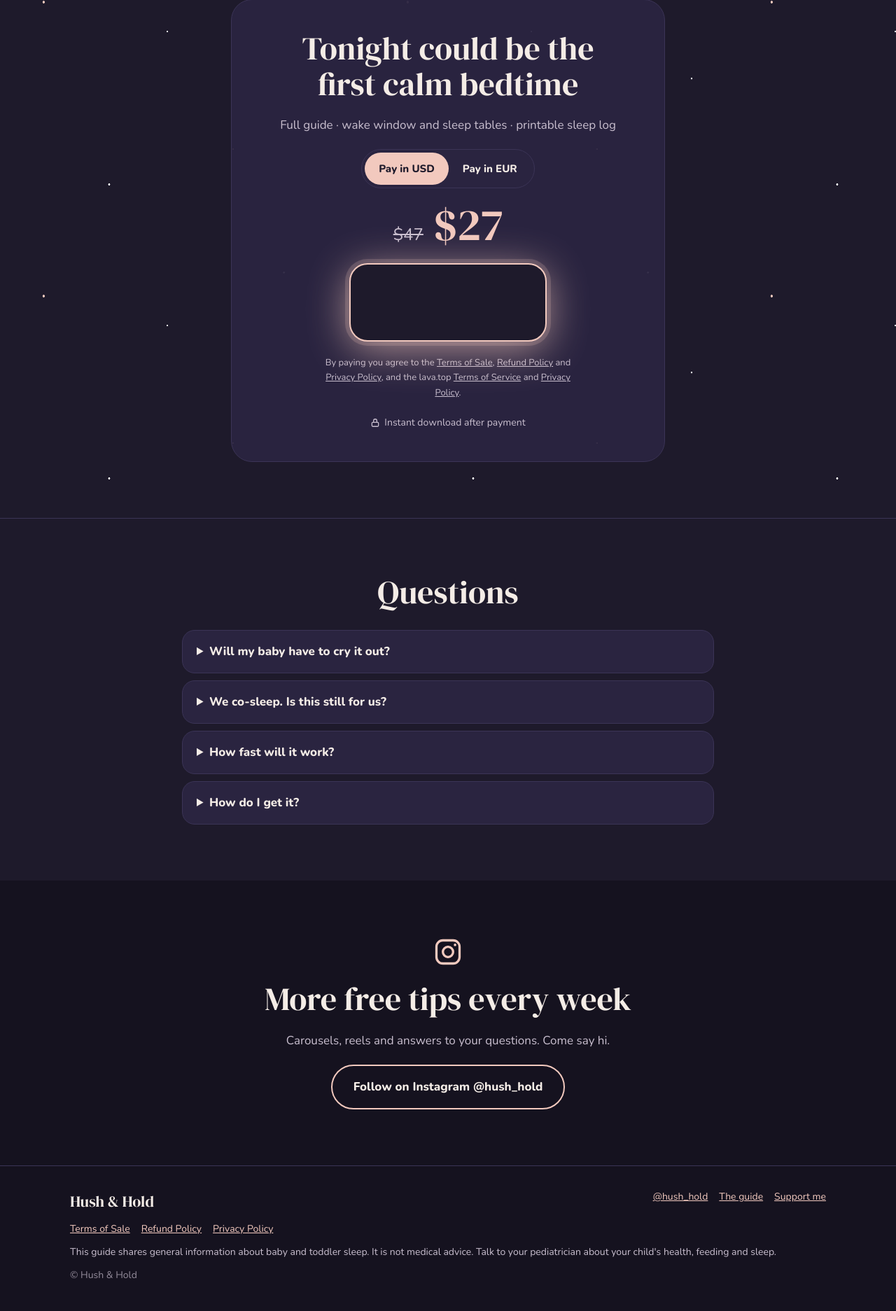
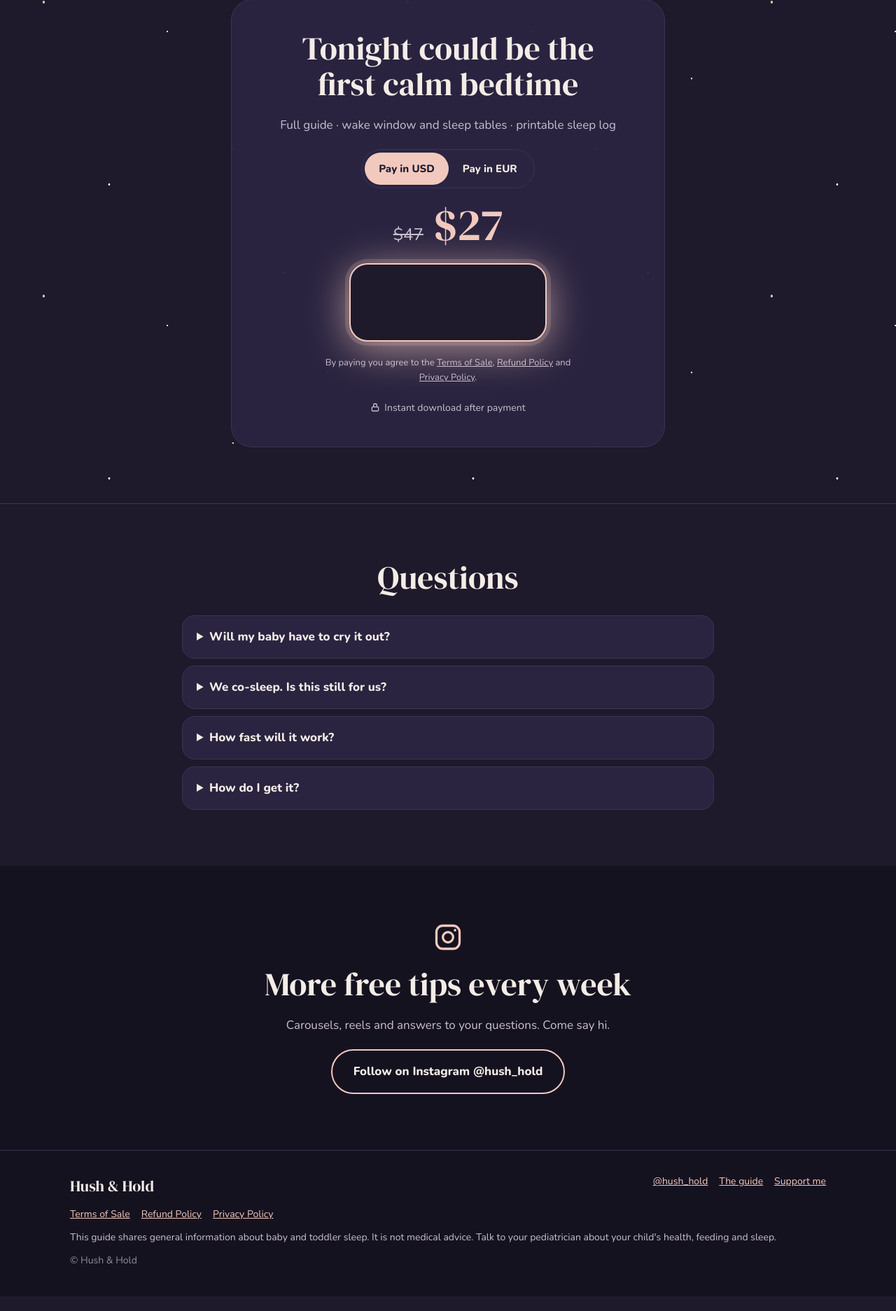
Before and after one commit to rnovchinnikov-max/hush-hold-media, a Flask app: page / in a window 1280 px wide. Shown: the part 2533-4406 px from the top of the page at 70% size. After the commit the page ends 4338 px from the top, so only its background shows below. Run offline with Flask 3, Linux system fonts and the light colour scheme; data comes from the database, SQL or seed files in the repository; grey boxes are pictures that could not be loaded.

Commit message:
Drop lava.top document links from the payment note
Co-Authored-By: Claude Opus 5.5 <noreply@anthropic.com>
Claude-Session: https://claude.ai/code/session_01GUbHbSS6BfpQLoXo14bP4m

```diff
--- a/site/templates/page.html
+++ b/site/templates/page.html
@@ -122,7 +122,7 @@
         {% endfor %}
         {% endif %}
       </div>
-      {% if footer_pages %}<p class="agree">By paying you agree to the {% for fp in footer_pages %}<a href="/{{ fp.slug }}">{{ fp.title }}</a>{{ ', ' if not loop.last and loop.revindex > 2 else (' and ' if not loop.last else '') }}{% endfor %}, and the lava.top <a href="https://lava.top/en/docs/terms/" target="_blank" rel="noopener">Terms of Service</a> and <a href="https://lava.top/en/docs/policy/" target="_blank" rel="noopener">Privacy Policy</a>.</p>{% endif %}
+      {% if footer_pages %}<p class="agree">By paying you agree to the {% for fp in footer_pages %}<a href="/{{ fp.slug }}">{{ fp.title }}</a>{{ ', ' if not loop.last and loop.revindex > 2 else (' and ' if not loop.last else '') }}{% endfor %}.</p>{% endif %}
       {% if b.note %}<p class="note"><svg aria-hidden="true" width="14" height="14" viewBox="0 0 24 24" fill="none" stroke="currentColor" stroke-width="2.2"><rect x="4" y="11" width="16" height="10" rx="2"/><path d="M8 11V7a4 4 0 0 1 8 0v4"/></svg> {{ b.note }}</p>{% endif %}
     </div>
   </div>
```
